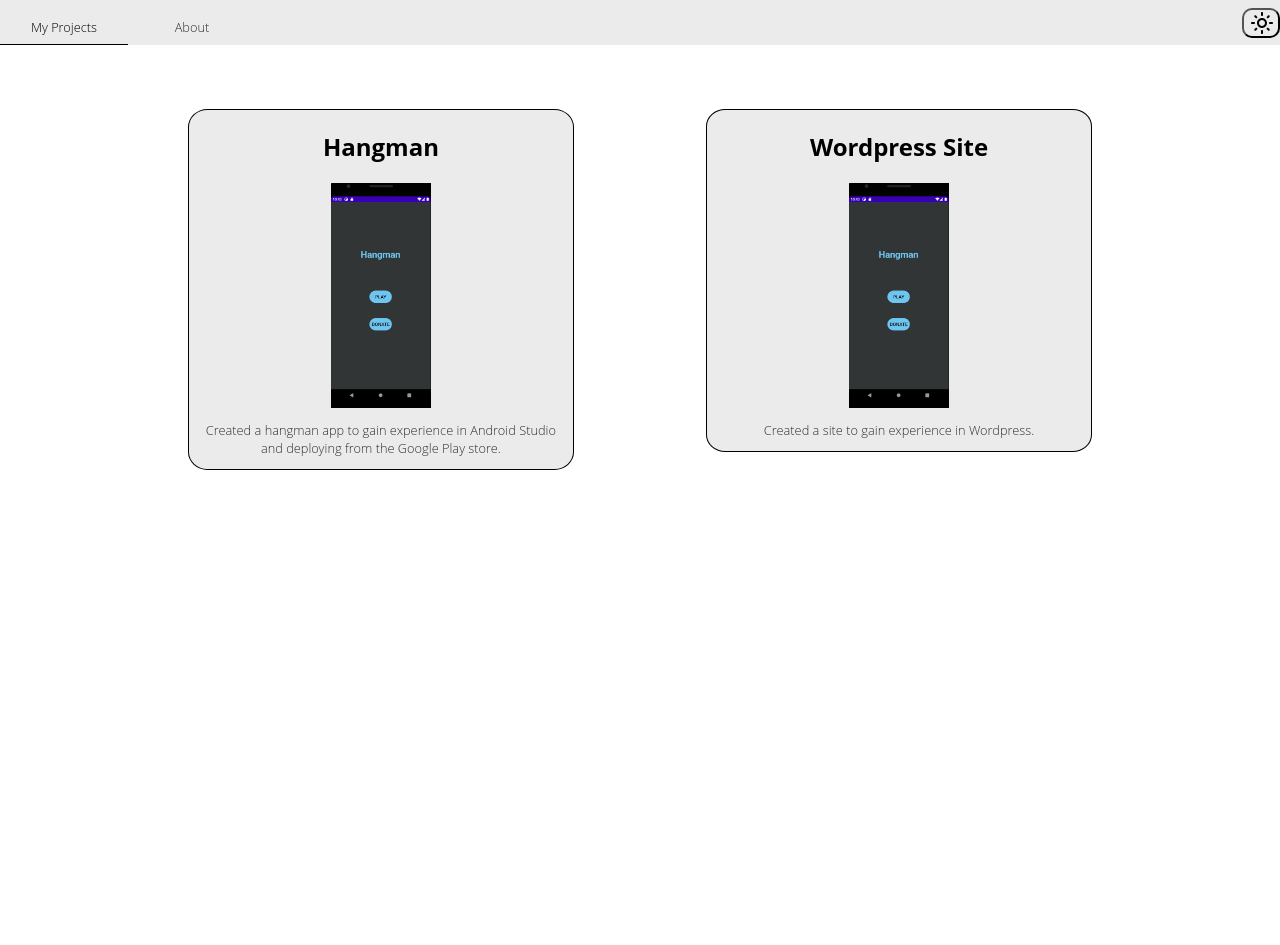
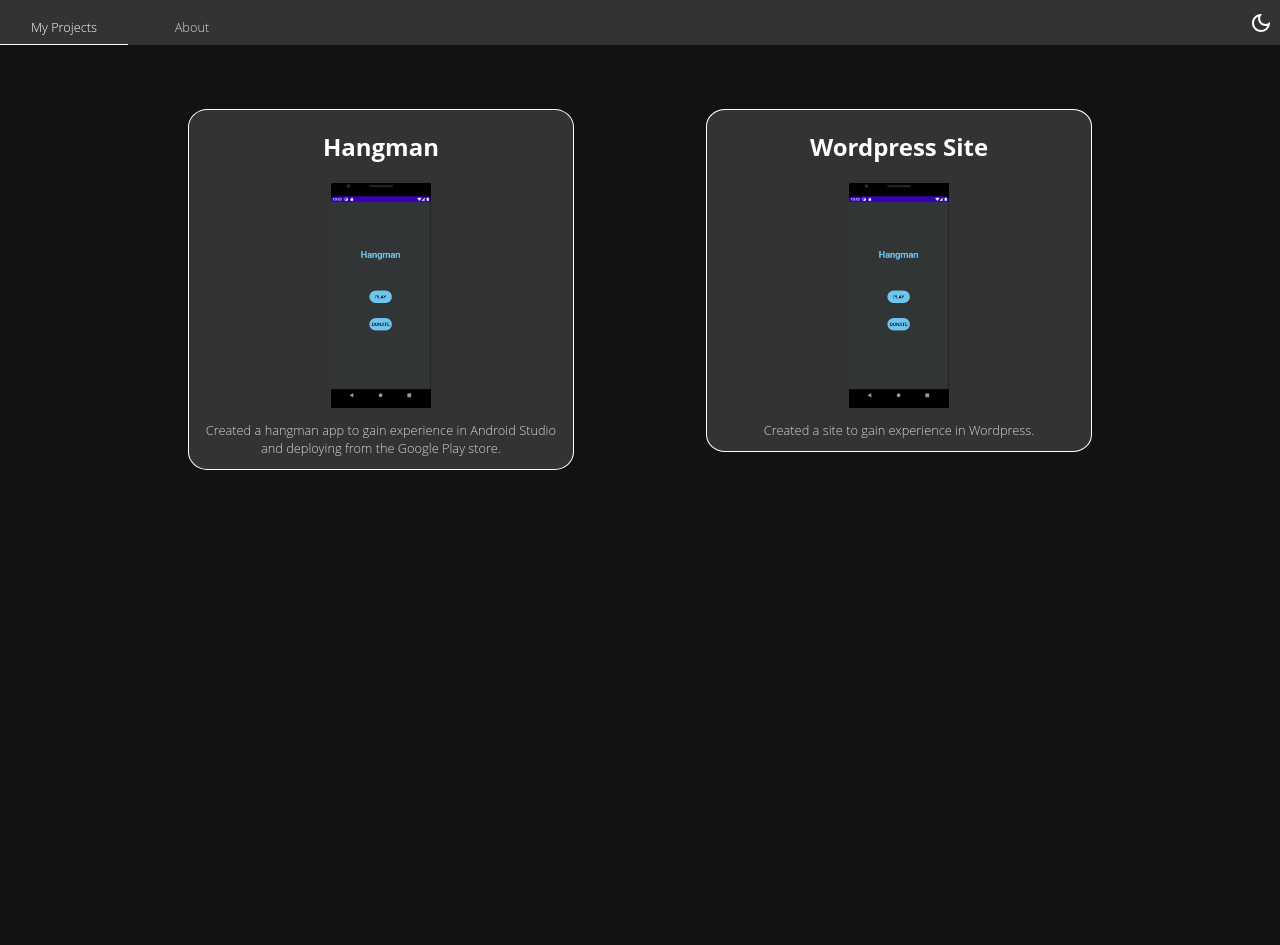
Before and after one commit to matt-chap/matt-chap.github.io, a Jekyll site: the page built from index.html, in a window 1280 px wide. Built offline with Jekyll 4.4.1, drawn with Linux system fonts in a browser that asks for light colours.

Commit message:
Theme button minimize

```diff
--- a/_includes/navigation.html
+++ b/_includes/navigation.html
@@ -7,7 +7,7 @@
 
   <button id="btn_theme" onClick={toggleThemeType()}>
     <svg id="btn_theme_svg">
-      <use id="btn_theme_svg_src" href="assets/images/icons/modes.svg#dark_mode" />
+      <use id="btn_theme_svg_src" href="assets/images/icons/themes.svg#dark_mode" />
     </svg>
   </button>
 </nav>
--- a/_sass/nav/nav.scss
+++ b/_sass/nav/nav.scss
@@ -21,16 +21,13 @@ nav {
 #btn_theme {
   @include themed() {
     color: theme-get($head);
-    border-color: theme-get($head);
   }
   background-color: transparent;
-  border-radius: 10px;
   @include fluid-type(width, 600px, 1200px, 10vw, 3vw);
   margin-left: auto;
   min-width: 30px;
   cursor: pointer;
-  margin-top: auto;
-  margin-bottom: auto;
+  border: 0px none;
 }
 
 #btn_theme_svg {
--- a/assets/js/global_functions.js
+++ b/assets/js/global_functions.js
@@ -1,27 +1,27 @@
 const storageName = "github_matt_theme";
 
 const toggleThemeType = () => {
-    setThemeContent(document.getElementById('btn_theme_svg_src').href.baseVal.includes('light_mode'));
+    setThemeContent(document.getElementById('btn_theme_svg_src').href.baseVal.includes('dark_mode'));
 }
 
 const loadThemeData = () => {
     let ls = localStorage.getItem(storageName);
-    setThemeContent(ls === "Dark_Mode_On");
+    setThemeContent(ls === "Dark_Mode_Off");
 }
 
-const setThemeContent = (isLightMode) => {
+const setThemeContent = (isDarkMode) => {
     let btn_theme_svg_src = document.getElementById("btn_theme_svg_src");
     let svg_href = btn_theme_svg_src.href.baseVal;
 
-    if (isLightMode){
+    if (isDarkMode){
+        btn_theme_svg_src.href.baseVal = svg_href.replace('dark_mode','light_mode' );
+        document.body.classList.remove("theme--dark");
+        document.body.classList.add("theme--light");
+        localStorage.setItem(storageName, "Dark_Mode_Off");
+    } else {
         btn_theme_svg_src.href.baseVal = svg_href.replace('light_mode','dark_mode');
         document.body.classList.remove("theme--light");
         document.body.classList.add("theme--dark");
         localStorage.setItem(storageName, "Dark_Mode_On");
-    } else {
-        btn_theme_svg_src.href.baseVal = svg_href.replace('dark_mode','light_mode' );
-        document.body.classList.remove("theme--dark");
-        document.body.classList.add("theme--light");
-        localStorage.setItem(storageName, "Dark_Mode_Off");
     }
 }
```
Also changed, not shown: assets/images/icons/dark_mode_black_24dp.svg (deleted), assets/images/icons/light_mode_black_24dp.svg (deleted), assets/images/icons/themes.svg (renamed from assets/images/icons/modes.svg), 11 other files.
